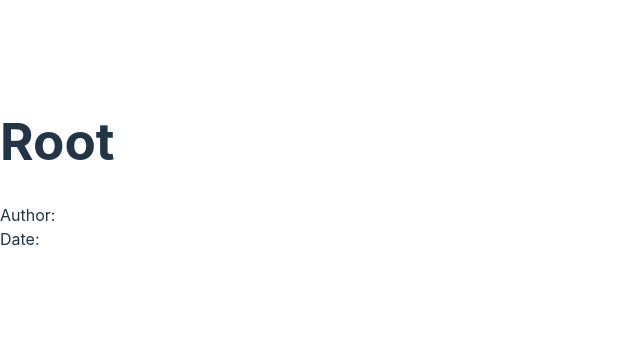
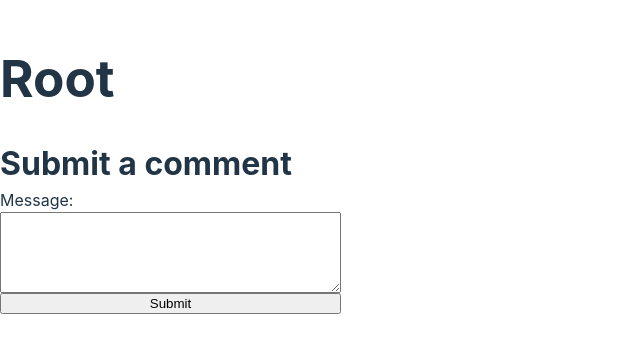
Before and after one commit to zakrnem/blog_frontend, a React (Vite) app: page /post in a window 1280 px wide. Shown: the part 235-588 px from the top of the page, without its empty margins (0-640 px from the left). Built offline with nearby package versions, Linux system fonts and the light colour scheme; no server answers.

Commit message:
Implement comment form layout

```diff
--- /dev/null
+++ b/src/CommentForm/CommentForm.jsx
@@ -0,0 +1,35 @@
+import styles from "./CommentForm.module.css"
+
+function CommentForm(apiURL) {
+    const handleSubmit = (e) => {
+        e.preventDefault()
+        const userComment = e.target.querySelector("#message").value
+        // Fetch logic not working
+        fetch(apiURL.apiURL, {
+            method: 'POST',
+            headers: {
+              Accept: 'application/json',
+              'Content-Type': 'application/json',
+            },
+            body: JSON.stringify(userComment),
+          })
+          .then((response) => {
+            if (response.status !== 200) {
+              throw new Error(response.statusText);
+            }
+            return response.json();
+          })
+    }
+    return (
+      <>
+        <div className={styles.title}>Submit a comment</div>
+        <form onSubmit={handleSubmit} className={styles.form}>
+            <label htmlFor="message">Message: </label>
+            <textarea id="message" rows="5" cols="40"></textarea>
+            <input type="submit" />
+        </form>
+      </>
+    )
+}
+
+export default CommentForm
--- /dev/null
+++ b/src/CommentForm/CommentForm.module.css
@@ -0,0 +1,8 @@
+.form {
+    display: grid;
+}
+
+.title {
+    font-weight: bolder;
+    font-size: 2rem;
+}
--- a/src/Root/Root.jsx
+++ b/src/Root/Root.jsx
@@ -1,5 +1,6 @@
 import Homepage from "../Homepage/Homepage";
 import Post from "../Post/Post";
+import CommentForm from "../CommentForm/CommentForm";
 
 function Root() {
   const apiURL =
@@ -7,7 +8,8 @@ function Root() {
   return (
     <div>
       <h1>Root</h1>
-      <Post apiURL={apiURL} />
+      <CommentForm apiURL={apiURL} />
+      {/* <Post apiURL={apiURL} /> */}
       {/* <Homepage /> */}
     </div>
   );
```
